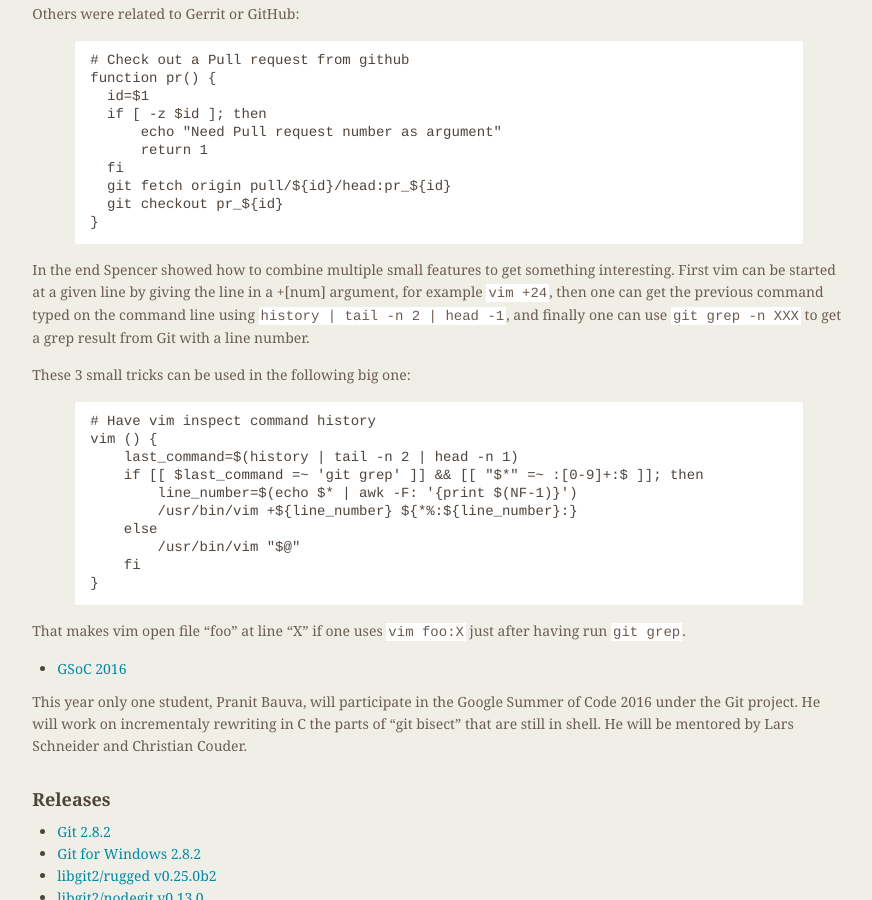
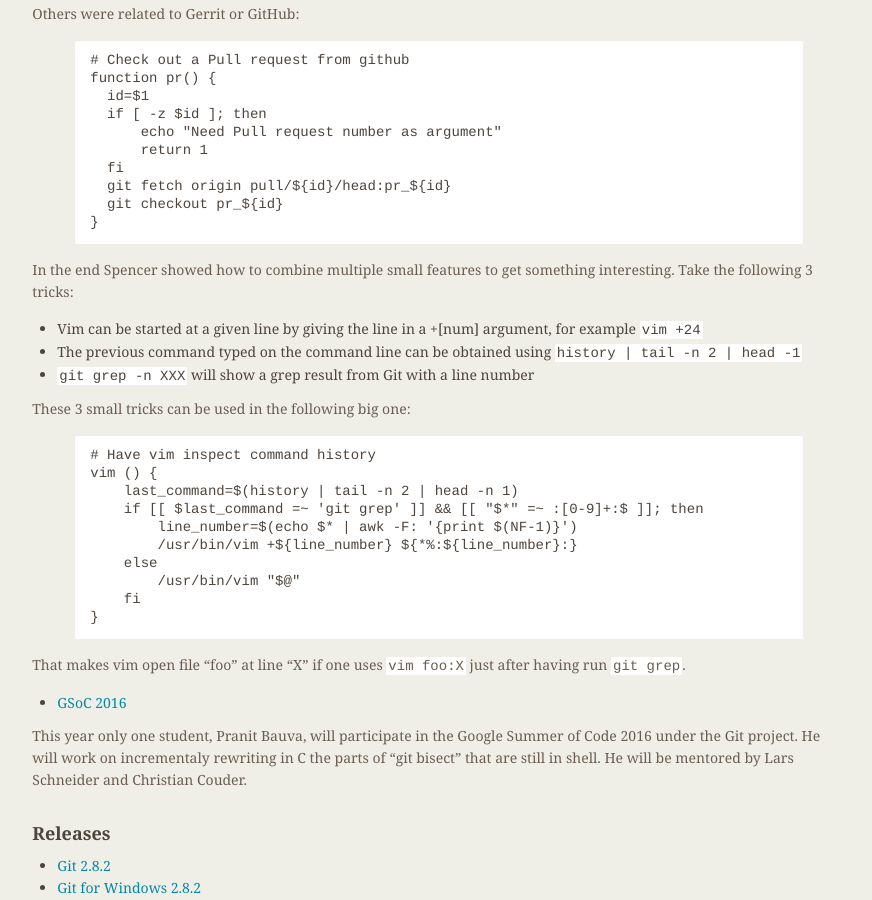
Before and after one commit to git/git.github.io, a Jekyll site: the page built from rev_news/drafts/edition-15.md, in a window 1280 px wide and 900 px high, scrolled down 1752 px. Shown: the whole window, without its empty margins (339-1211 px from the left). Built offline with Jekyll 4.4.1, drawn with Linux system fonts in a browser that asks for light colours.

````diff
--- a/rev_news/drafts/edition-15.md
+++ b/rev_news/drafts/edition-15.md
@@ -137,11 +137,11 @@
 ```
 
 In the end Spencer showed how to combine multiple small features to
-get something interesting. First vim can be started at a given line by
-giving the line in a +[num] argument, for example `vim +24`, then one
-can get the previous command typed on the command line using
-`history | tail -n 2 | head -1`, and finally one can use `git grep -n XXX`
-to get a grep result from Git with a line number.
+get something interesting. Take the following 3 tricks:
+
+* Vim can be started at a given line by giving the line in a +[num] argument, for example `vim +24`
+* The previous command typed on the command line can be obtained using `history | tail -n 2 | head -1`
+* `git grep -n XXX` will show a grep result from Git with a line number
 
 These 3 small tricks can be used in the following big one:
 
````
